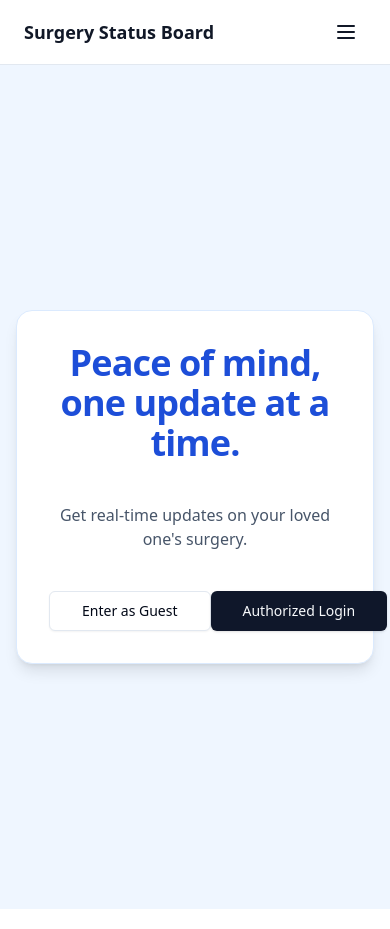
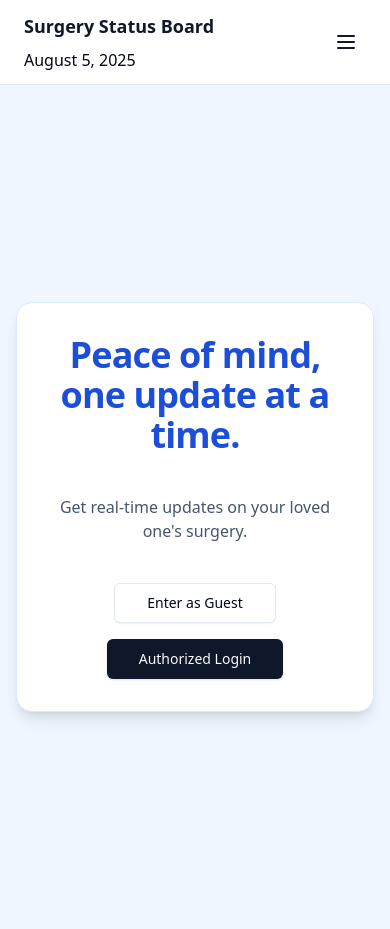
Before and after one commit to chingu-voyages/V56-tier1-team-01, a React (Vite) app: page / in a window 390 px wide. Built offline with nearby package versions, Linux system fonts and the light colour scheme.

Commit message:
Date, Resp Tweaks, Link to HP
Created current date and added to header, tweaked Header.jsx for responsive behavior; added responsive behavior to LandingPage.jsx button links; added Link to Landing Page for Surgery Status Board upper left logo.

This completes Issues #54, #59, and #60.

```diff
--- a/src/components/layout/Header.jsx
+++ b/src/components/layout/Header.jsx
@@ -1,5 +1,5 @@
 import React from "react";
-import { NavLink } from "react-router-dom";
+import { NavLink, Link } from "react-router-dom";
 import {
   NavigationMenu,
   NavigationMenuList,
@@ -13,15 +13,19 @@ import {
 } from "@/components/ui/sheet";
 import { Menu } from "lucide-react";
 import { X } from "lucide-react";
+import { displayDate } from "./headerUtils.js"
 
 // Add mobile navigation and resposive design
 
 export default function Header() {
   return (
     <nav className="flex items-center justify-between px-6 py-3 border-b bg-white shadow-sm transition-all duration-300">
-      <h1 className="text-lg font-bold text-gray-900 transform hover:scale-105 transition-transform duration-200 cursor-default">
-        Surgery Status Board
-      </h1>
+      <div className="flex flex-col gap-2 justify-start lg:flex-row lg:gap-8">
+        <h1 className="text-lg font-bold text-gray-900 transform hover:scale-105 transition-transform duration-200 cursor-default self-center">
+          <Link to="/">Surgery Status Board</Link>
+        </h1>
+        <p className="self-start lg:self-center">{displayDate}</p>
+       </div>
       <div className="hidden customMd:block transition-opacity duration-300">
         <NavigationMenu>
           <NavigationMenuList className="flex space-x-2">
--- /dev/null
+++ b/src/components/layout/headerUtils.js
@@ -0,0 +1,14 @@
+
+//generating a current date and converting to appropriate format
+
+const currentDate = new Date()
+
+const months = ['January', 'February', 'March', 'April', 'May', 'June', 'July', 'August', 'September', 'October', 'November', 'December']
+
+const year = currentDate.getFullYear()
+const month = currentDate.getMonth()
+const day = currentDate.getDate()
+
+const displayDate = months[month] + ' ' + day + ', ' + year
+
+export { displayDate }
--- a/src/pages/LandingPage.jsx
+++ b/src/pages/LandingPage.jsx
@@ -12,7 +12,7 @@ export default function LandingPage() {
           Get real-time updates on your loved one's surgery.
         </p>
 
-        <div className="flex justify-around mt-6">
+        <div className="flex flex-col md:flex-row gap-4 md:gap-0 justify-around mt-6">
           <Link to="/patient-status"><Button size="lg" variant="outline">Enter as Guest</Button></Link>
           <Link to=""><Button size="lg">Authorized Login</Button></Link>
         </div>
```
